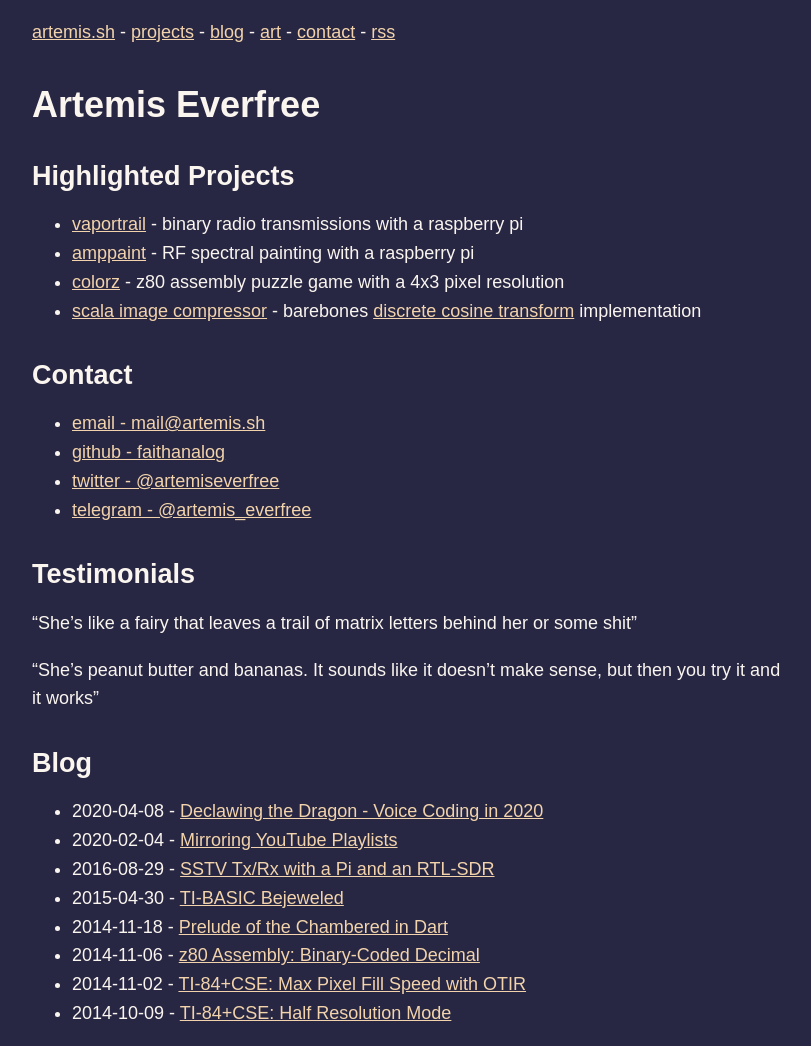
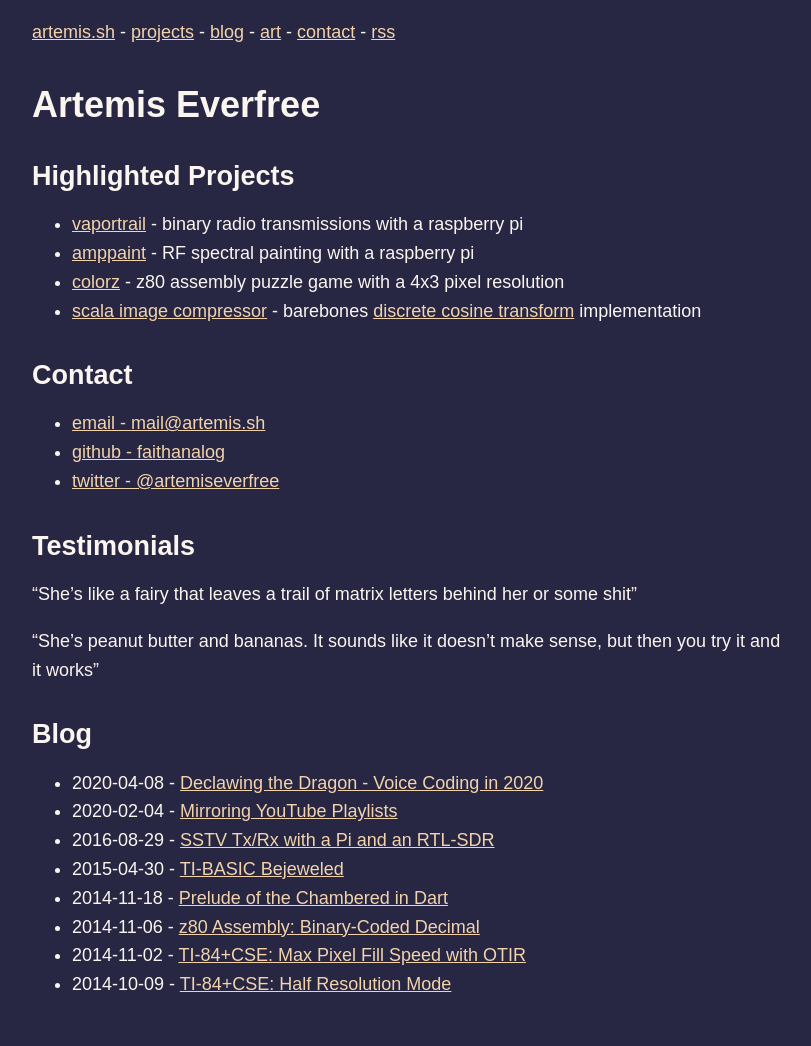
Before and after one commit to faithanalog/faithanalog.github.io, a Jekyll site: the page built from index.md, in a window 1280 px wide. Shown: the whole page, without its empty margins (233-1044 px from the left). Built offline with Jekyll 4.4.1, drawn with Linux system fonts in a browser that asks for light colours; after the commit the page ends 1017 px from its top, so only the background shows below that.

Commit message:
remove telegram info since i never check it

```diff
--- a/_includes/contact.md
+++ b/_includes/contact.md
@@ -2,4 +2,3 @@
 - <a href="mailto:mail@artemis.sh" rel="me">email - mail@artemis.sh</a>
 - <a href="https://github.com/faithanalog" rel="me">github - faithanalog</a>
 - <a href="https://twitter.com/artemiseverfree" rel="me">twitter - @artemiseverfree</a>
-- <a href="https://t.me/artemis_everfree" rel="me">telegram - @artemis_everfree</a>
```
